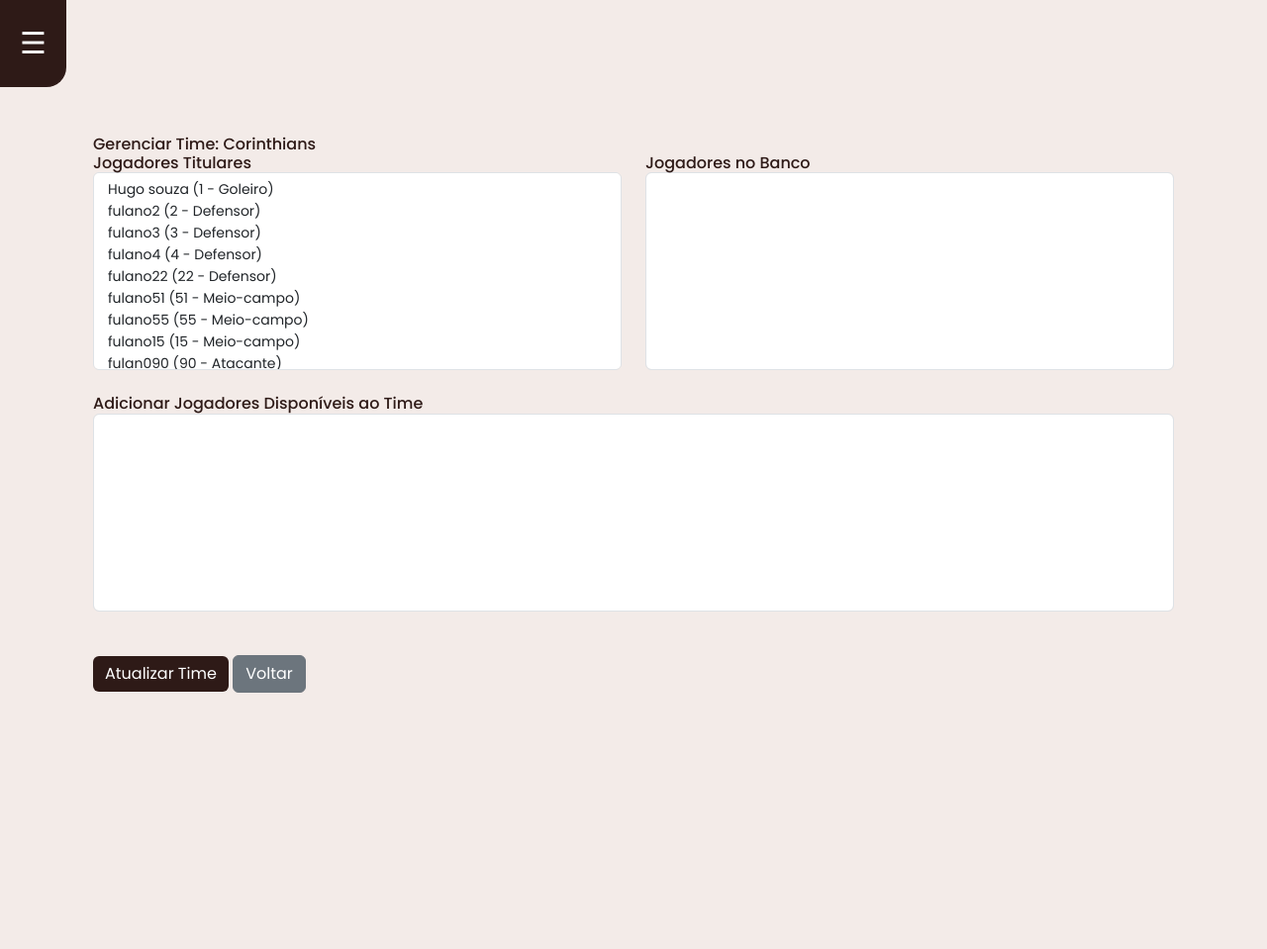
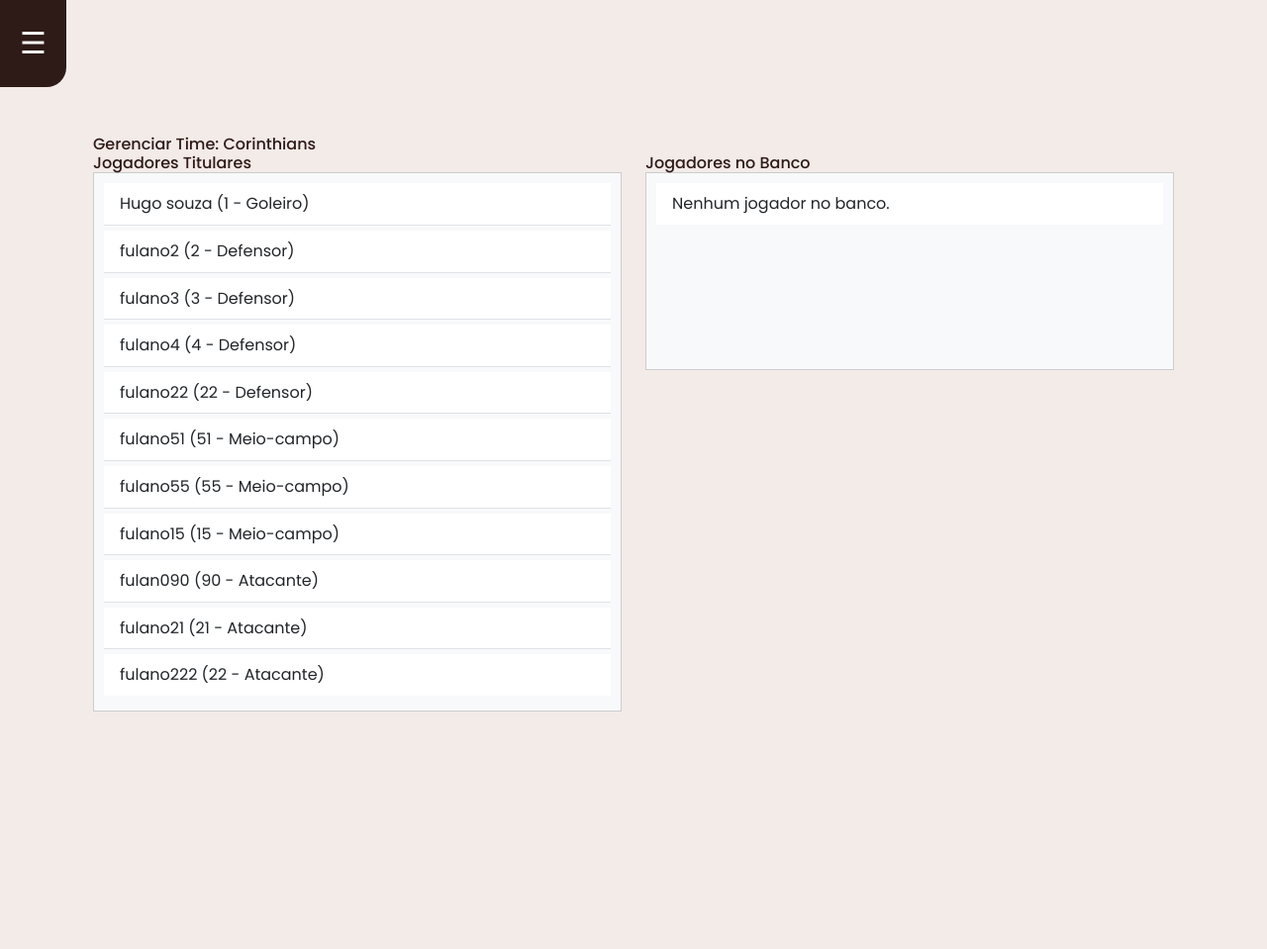
Before and after one commit to Reis567/django-futebol, a Django app: page /time/3/gerenciar/ in a window 1280 px wide. Shown: the top 959 px of the page at 99% size. Run offline with Django 4.2, Linux system fonts and the light colour scheme; data comes from the database, SQL or seed files in the repository; both versions use the stored data as it was after the commit; lists and menus that the app fills with data are empty; some libraries are stand-ins or nearby versions.

Commit message:
👌 IMPROVE: push and pull

```diff
--- a/app1/urls.py
+++ b/app1/urls.py
@@ -11,6 +11,7 @@ urlpatterns = [
     path('criar-time/', views.criar_time, name='criar_time'),
     path('time/<int:time_id>/adicionar_jogador/', views.adicionar_jogador, name='adicionar_jogador'),
     path('time/<int:time_id>/gerenciar/', views.gerenciar_time, name='gerenciar_time'),
+    path('time/<int:time_id>/atualizar_jogadores/', views.atualizar_jogadores, name='atualizar_jogadores'),
     path('partida/<int:partida_id>/jogador/<int:jogador_id>/adicionar_cartao/', views.adicionar_cartao, name='adicionar_cartao'),
     path('partida/<int:partida_id>/jogador/<int:jogador_id>/remover_cartao/', views.remover_cartao, name='remover_cartao'),
     path('partida/<int:partida_id>/substituicao/<int:jogador_saida_id>/<int:jogador_entrada_id>/', views.adicionar_substituicao, name='adicionar_substituicao'),
--- a/app1/views.py
+++ b/app1/views.py
@@ -8,7 +8,7 @@ import json
 from django.views.decorators.http import require_http_methods
 from .forms import *
 from django.contrib import messages
-
+from django.views.decorators.http import require_POST
 
 
 def home(request):
@@ -408,37 +408,36 @@ def adicionar_jogador(request, time_id):
 def gerenciar_time(request, time_id):
     time = get_object_or_404(Time, id=time_id)
 
-    if request.method == 'POST':
-        # Jogadores que estão sendo movidos para titulares
-        jogadores_para_titulares = request.POST.getlist('jogadores_titulares')
-
-        # Jogadores que estão sendo movidos para o banco
-        jogadores_para_banco = request.POST.getlist('jogadores_banco')
-
-        # Limpar os grupos atuais de titulares e banco
-        time.jogadores_titulares.clear()
-        time.jogadores_banco.clear()
-
-        # Adicionar os novos jogadores aos titulares e banco
-        time.jogadores_titulares.add(*jogadores_para_titulares)
-        time.jogadores_banco.add(*jogadores_para_banco)
-
-        messages.success(request, 'Jogadores atualizados com sucesso!')
-        return redirect('gerenciar_time', time_id=time_id)
-
-    # Listar todos os jogadores do time
+    # Listar os jogadores atuais
     jogadores_titulares = time.jogadores_titulares.all()
     jogadores_banco = time.jogadores_banco.all()
-    jogadores_disponiveis = Jogador.objects.filter(time=time).exclude(id__in=jogadores_titulares).exclude(id__in=jogadores_banco)
 
     context = {
         'time': time,
         'jogadores_titulares': jogadores_titulares,
         'jogadores_banco': jogadores_banco,
-        'jogadores_disponiveis': jogadores_disponiveis,
     }
+
     return render(request, 'time/gerenciar_time.html', context)
 
+
+
+@require_POST
+def atualizar_jogadores(request, time_id):
+    time = get_object_or_404(Time, id=time_id)
+    jogador_id = request.POST.get('jogador_id')
+    nova_posicao = request.POST.get('nova_posicao')  # 'titulares' ou 'banco'
+
+    jogador = get_object_or_404(Jogador, id=jogador_id)
+
+    if nova_posicao == 'titulares':
+        time.jogadores_titulares.add(jogador)
+        time.jogadores_banco.remove(jogador)
+    elif nova_posicao == 'banco':
+        time.jogadores_banco.add(jogador)
+        time.jogadores_titulares.remove(jogador)
+
+    return JsonResponse({'success': True, 'jogador': jogador.nome, 'nova_posicao': nova_posicao})
 
 
 
--- a/templates/time/gerenciar_time.html
+++ b/templates/time/gerenciar_time.html
@@ -5,56 +5,87 @@
 <div class="container">
     <h2>Gerenciar Time: {{ time.nome }}</h2>
 
-    <form method="POST">
-        {% csrf_token %}
-
     <div class="row">
+        <!-- Coluna dos Jogadores Titulares -->
         <div class="col-md-6">
             <h4>Jogadores Titulares</h4>
-                <select id="jogadores_titulares" name="jogadores_titulares" class="form-control" multiple size="10">
+            <ul id="titulares" class="list-group list-group-flush jogadores-list" ondrop="handleDrop(event)" ondragover="allowDrop(event)">
                 {% for jogador in jogadores_titulares %}
-                        <option value="{{ jogador.id }}">{{ jogador.nome }} ({{ jogador.numero_camisa }} - {{ jogador.get_posicao_display }})</option>
+                    <li class="list-group-item jogador-item" draggable="true" ondragstart="handleDragStart(event)" data-id="{{ jogador.id }}">
+                        {{ jogador.nome }} ({{ jogador.numero_camisa }} - {{ jogador.get_posicao_display }})
+                    </li>
+                {% empty %}
+                    <li class="list-group-item">Nenhum jogador titular.</li>
                 {% endfor %}
-                </select>
+            </ul>
         </div>
 
+        <!-- Coluna dos Jogadores do Banco -->
         <div class="col-md-6">
             <h4>Jogadores no Banco</h4>
-                <select id="jogadores_banco" name="jogadores_banco" class="form-control" multiple size="10">
+            <ul id="banco" class="list-group list-group-flush jogadores-list" ondrop="handleDrop(event)" ondragover="allowDrop(event)">
                 {% for jogador in jogadores_banco %}
-                        <option value="{{ jogador.id }}">{{ jogador.nome }} ({{ jogador.numero_camisa }} - {{ jogador.get_posicao_display }})</option>
+                    <li class="list-group-item jogador-item" draggable="true" ondragstart="handleDragStart(event)" data-id="{{ jogador.id }}">
+                        {{ jogador.nome }} ({{ jogador.numero_camisa }} - {{ jogador.get_posicao_display }})
+                    </li>
+                {% empty %}
+                    <li class="list-group-item">Nenhum jogador no banco.</li>
                 {% endfor %}
-                </select>
+            </ul>
+        </div>
     </div>
 </div>
 
-        <div class="form-group mt-4">
-            <h4>Adicionar Jogadores Disponíveis ao Time</h4>
-            <select id="jogadores_disponiveis" name="jogadores_disponiveis" class="form-control" multiple size="5">
-                {% for jogador in jogadores_disponiveis %}
-                    <option value="{{ jogador.id }}">{{ jogador.nome }} ({{ jogador.numero_camisa }} - {{ jogador.get_posicao_display }})</option>
-                {% endfor %}
-            </select>
-        </div>
-
-        <button type="submit" class="btn btn-primary mt-4">Atualizar Time</button>
-        <a href="{% url 'time_detail' time.id %}" class="btn btn-secondary mt-4">Voltar</a>
-    </form>
-</div>
-
 <style>
-    .container {
-        margin-top: 30px;
+    .jogadores-list {
+        min-height: 200px;
+        border: 1px solid #ccc;
+        padding: 10px;
+        background-color: #f8f9fa;
     }
-    .form-group {
-        margin-bottom: 20px;
-    }
-    select[multiple] {
-        height: 200px;
-        font-size: 14px;
-    }
-    .btn {
-        margin-top: 10px;
+    .jogador-item {
+        cursor: move;
+        margin-bottom: 5px;
     }
 </style>
+
+<script>
+    function handleDragStart(event) {
+        event.dataTransfer.setData('text/plain', event.target.dataset.id);
+    }
+
+    function allowDrop(event) {
+        event.preventDefault();
+    }
+
+    function handleDrop(event) {
+        event.preventDefault();
+        const jogadorId = event.dataTransfer.getData('text/plain');
+        const novaPosicao = event.target.closest('.jogadores-list').id;  // 'titulares' ou 'banco'
+
+        // Atualizar a UI
+        const jogadorElement = document.querySelector(`[data-id="${jogadorId}"]`);
+        event.target.appendChild(jogadorElement);
+
+        // Enviar a alteração para o servidor
+        fetch(`{% url 'atualizar_jogadores' time.id %}`, {
+            method: 'POST',
+            headers: {
+                'X-CSRFToken': '{{ csrf_token }}',
+                'Content-Type': 'application/x-www-form-urlencoded'
+            },
+            body: new URLSearchParams({
+                'jogador_id': jogadorId,
+                'nova_posicao': novaPosicao
+            })
+        })
+        .then(response => response.json())
+        .then(data => {
+            console.log(data);
+        })
+        .catch(error => {
+            console.error('Erro:', error);
+        });
+    }
+</script>
 {% endblock %}
```
Also changed, not shown: templates/time/time_detail.html (+11 -1 lines), db.sqlite3. Lines whose indentation alone changed are shown as unchanged.
